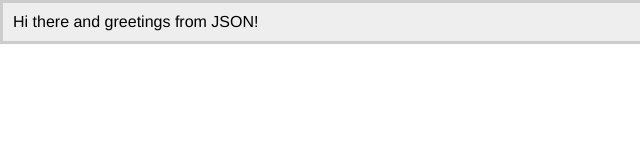
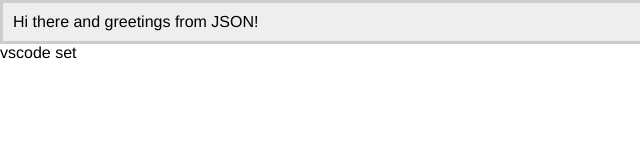
Before and after one commit to LPzoe/webpackTest, a React app: page app/index.tmpl.html in a window 1280 px wide. Shown: the full height of the page, 0-640 px from the left. Built offline with nearby package versions, Linux system fonts and the light colour scheme.

Commit message:
vscode set

```diff
--- a/app/index.tmpl.html
+++ b/app/index.tmpl.html
@@ -6,5 +6,6 @@
 </head>
 <body>
   <div id="root"></div>
+  <div>vscode set</div>
 </body>
 </html>
```
